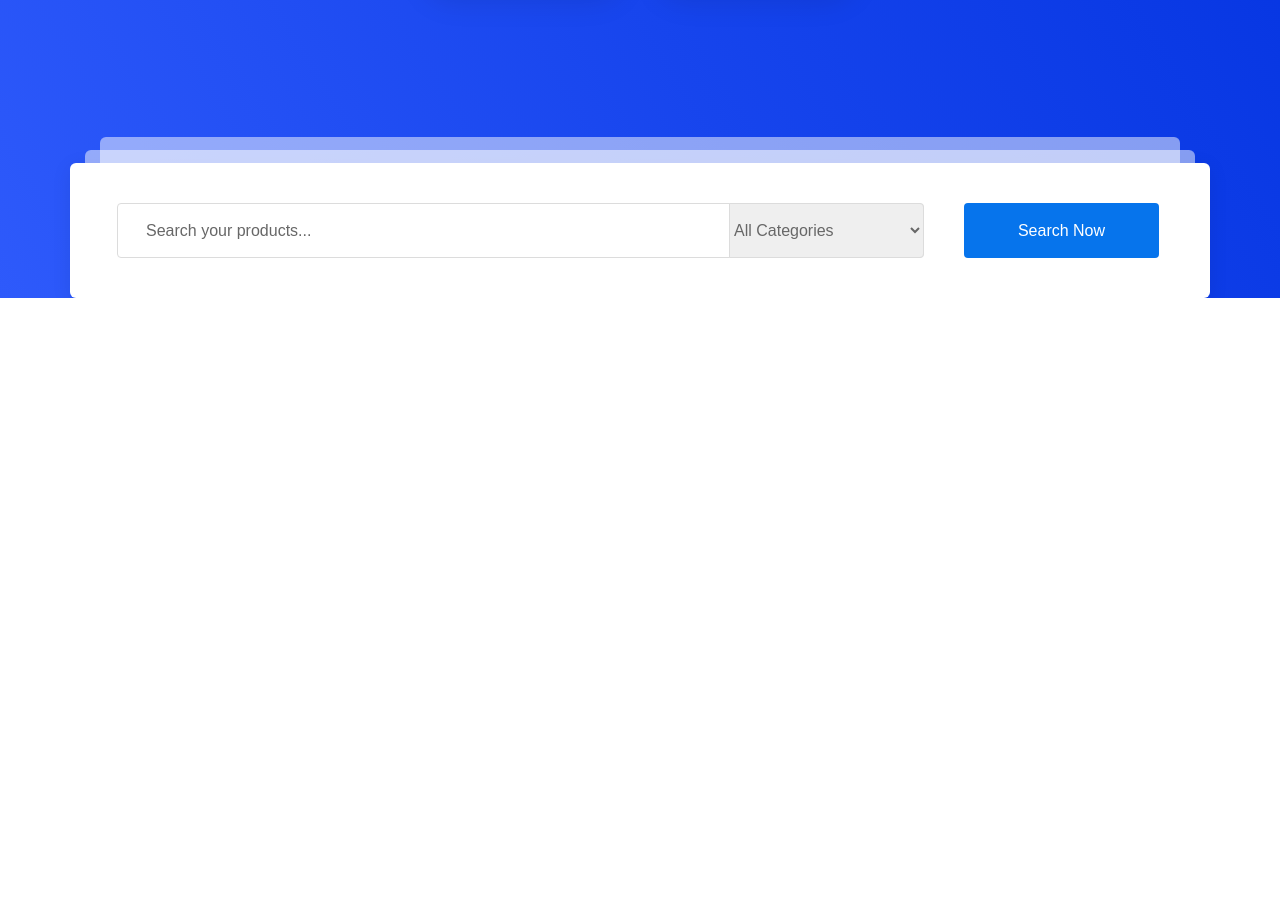
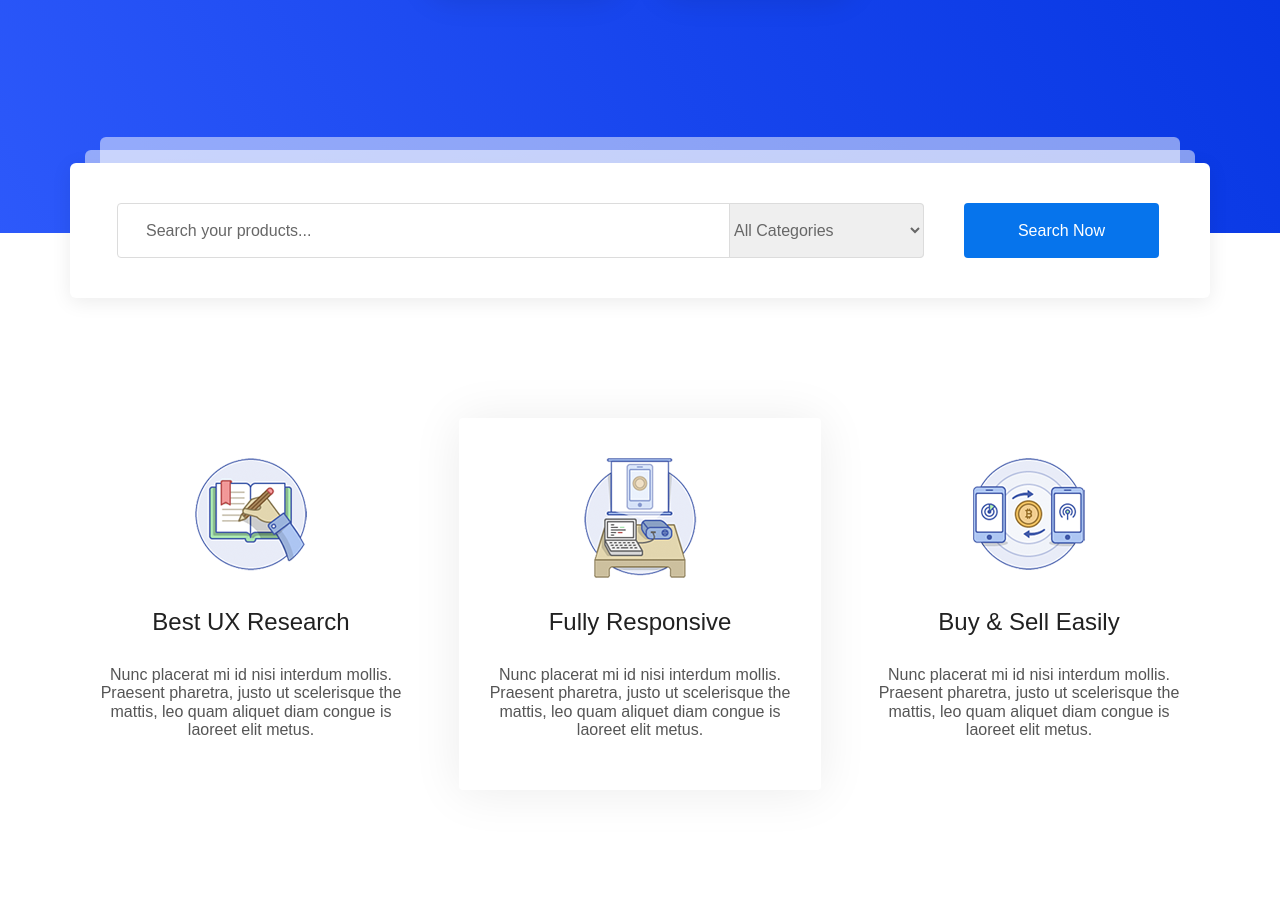
Before and after one commit to Le0Mag/Martplace, a website: page app/index.html in a window 1280 px wide. Shown: the part 691-1601 px from the top of the page. Before the commit the page ends 989 px from the top, so only its background shows below. Drawn offline with nearby package versions, Linux system fonts and the light colour scheme; files that its build step writes are made by us from their sources.

Commit message:
added choice

```diff
--- a/app/index.html
+++ b/app/index.html
@@ -102,9 +102,7 @@
           <button type="button" class="search__inner-btn--activ">View All Products</button>
           <button type="button">Popular Products</button>
         </div>
-        <div class="search__inner--box1">
-          <!-- <div class="search__inner--box2">
-            <div class="search__inner--box3"> -->
+        <div class="search__inner--box">
           <div class="search__inner-form">
             <form action=" ">
               <input type="text" placeholder="Search your products..." required>
@@ -123,10 +121,59 @@
               </button>
             </form>
           </div>
-          <!-- </div>
-      </div> -->
         </div>
       </div>
+    </div>
+  </section>
+
+  <section class="choice">
+    <div class="container">
+      <div class="choice__inner">
+        <div class="choice__item">
+          <div class="choice__picture">
+            <img src="images/item_01.png" alt="Research">
+          </div>
+          <div class="choice__title">
+            Best UX Research
+          </div>
+          <div class="choice__text">
+            Nunc placerat mi id nisi interdum mollis. Praesent pharetra, justo ut scelerisque
+            the mattis, leo quam aliquet diam
+            congue is laoreet elit metus.
+          </div>
+        </div>
+
+
+        <div class="choice__item choice__item--select">
+          <div class="choice__picture">
+            <img src="images/item_02.png" alt="comunication">
+          </div>
+          <div class="choice__title">
+            Fully Responsive
+          </div>
+          <div class="choice__text">
+            Nunc placerat mi id nisi interdum mollis. Praesent pharetra, justo ut scelerisque
+            the mattis, leo quam aliquet diam
+            congue is laoreet elit metus.
+          </div>
+        </div>
+
+
+        <div class="choice__item">
+          <div class="choice__picture">
+            <img src="images/item_03.png" alt="market">
+          </div>
+          <div class="choice__title">
+            Buy & Sell Easily
+          </div>
+          <div class="choice__text">
+            Nunc placerat mi id nisi interdum mollis. Praesent pharetra, justo ut scelerisque
+            the mattis, leo quam aliquet diam
+            congue is laoreet elit metus.
+          </div>
+        </div>
+      </div>
+
     </div>
   </section>
 
--- a/app/scss/style.scss
+++ b/app/scss/style.scss
@@ -198,7 +198,7 @@ button.search__inner-btn--activ {
   color: $blue;
 }
 
-.search__inner--box1 {
+.search__inner--box {
   position: relative;
   height: 135px;
   max-width: 1140px;
@@ -207,6 +207,7 @@ button.search__inner-btn--activ {
   box-shadow: 0px 4px 20px 0px rgba(0, 0, 0, 0.08);
   border-radius: 6px;
   z-index: 10;
+  margin-bottom: -65px;
   &::before {
     content: '';
     max-width: 1110px;
@@ -291,3 +292,54 @@ button.search__inner-btn--activ {
 }
 
 // end search
+// start choice
+
+.choice {
+  background-color: #fff;
+  // min-height: 710px;
+  padding-top: 185px;
+  &__inner {
+    display: flex;
+    justify-content: space-between;
+  }
+  &__item {
+    max-width: 362px;
+    width: 100%;
+    text-align: center;
+    // border-radius: 4px;
+    // box-shadow: 0px 2px 50px 0px rgba(0, 0, 0, 0.08);
+    margin-bottom: 120px;
+  }
+}
+
+.coice .choice__item + .choice__item {
+  margin-left: 40px;
+}
+
+.choice{
+  &__picture {
+    margin-top: 40px;
+    height: 120px;
+    background-repeat: no-repeat;
+    background-position: center;
+    background-size: cover;
+  }
+  &__title {
+    font-size: 24px;
+    padding: 30px 10px;
+    color: #212121;
+  }
+  &__text {
+    color: #555;
+    font-size: 16px;
+    padding: 0 30px 50px;
+  }
+}
+
+.choice__item--select {
+  border-radius: 4px;
+  box-shadow: 0px 2px 50px 0px rgba(0, 0, 0, 0.08);
+}
+
+
+// end choice
```
Also changed, not shown: app/images/item_01.png (added), app/images/item_02.png (added), app/images/item_03.png (added).
